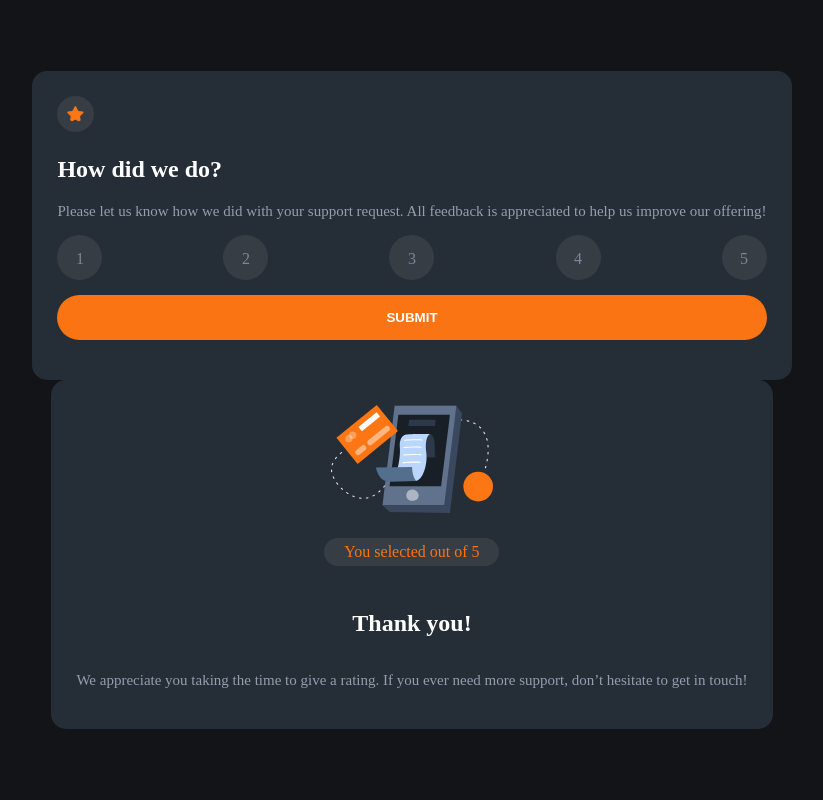
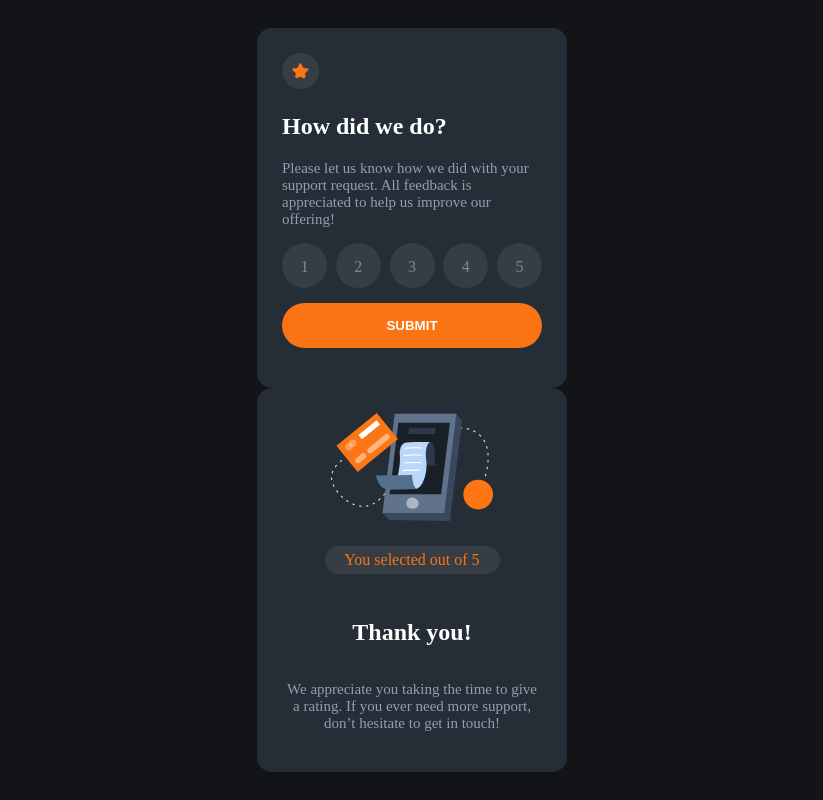
Before and after one commit to lmpko/frontendmentor-interactive-rating-component-main, a plain HTML site: page index.html in a window 1280 px wide. Shown: the whole page, without its empty margins (228-1051 px from the left). Drawn offline with Linux system fonts and the light colour scheme.

Commit message:
main elements in html structure replaced by card css classname and added witdth to card

```diff
--- a/app.css
+++ b/app.css
@@ -22,19 +22,21 @@ body{
     font-weight: 400;
 }
 
-main{
+.card{
     margin: 0 1.5625rem;
     background-color: var(--fifthary-color);
     border-radius: .9375rem;
     padding: 1.5625rem;
+    width: 16.25rem;
 }
 
-main p{
+.card p{
     font-size: 15px;
     color: var(--tertiary-color);
+    font-weight: 400;
 }
 
-main h1{
+.card h1{
     color: var(--secondary-color);
     font-weight: 700;
 }
@@ -68,7 +70,7 @@ main h1{
     cursor: pointer;
 }
 
-main button{
+.card button{
     width: 100%;
     padding: .9375rem;
     background-color: var(--primary-color);
@@ -80,7 +82,7 @@ main button{
     text-transform: uppercase;
 }
 
-main button:hover, main button:focus{
+.card button:hover, main button:focus{
     cursor: pointer;
     background-color: var(--secondary-color);
     color: var(--primary-color);
--- a/index.html
+++ b/index.html
@@ -13,8 +13,7 @@
 </head>
 <body>
 
-  <main>
-    <section class="rating-card">
+    <section class="rating-card card">
       <img src="/images/icon-star.svg" alt="star-rating">
       <h1>How did we do?</h1>
       <p>
@@ -30,10 +29,8 @@
       </div>
       <button>Submit</button>
     </section>
-  </main>
 
-  <main>
-    <section class="thank-card">
+    <section class="thank-card card">
       <img src="/images/illustration-thank-you.svg" alt="thank you">
       <div class="rating-summary">
          You selected <span><!-- Add rating here --></span> out of 5
@@ -44,7 +41,6 @@
         don’t hesitate to get in touch!
       </p>
     </section>
-  </main>
 
 
 </body>
```
